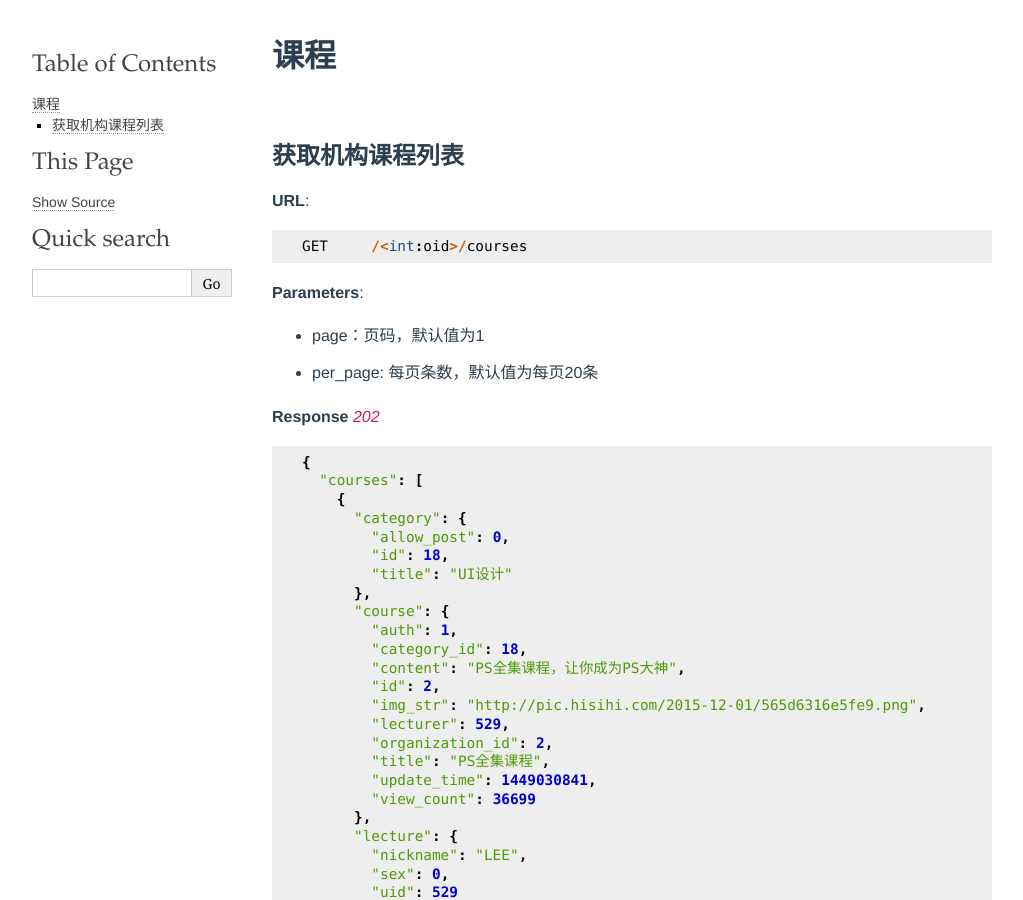
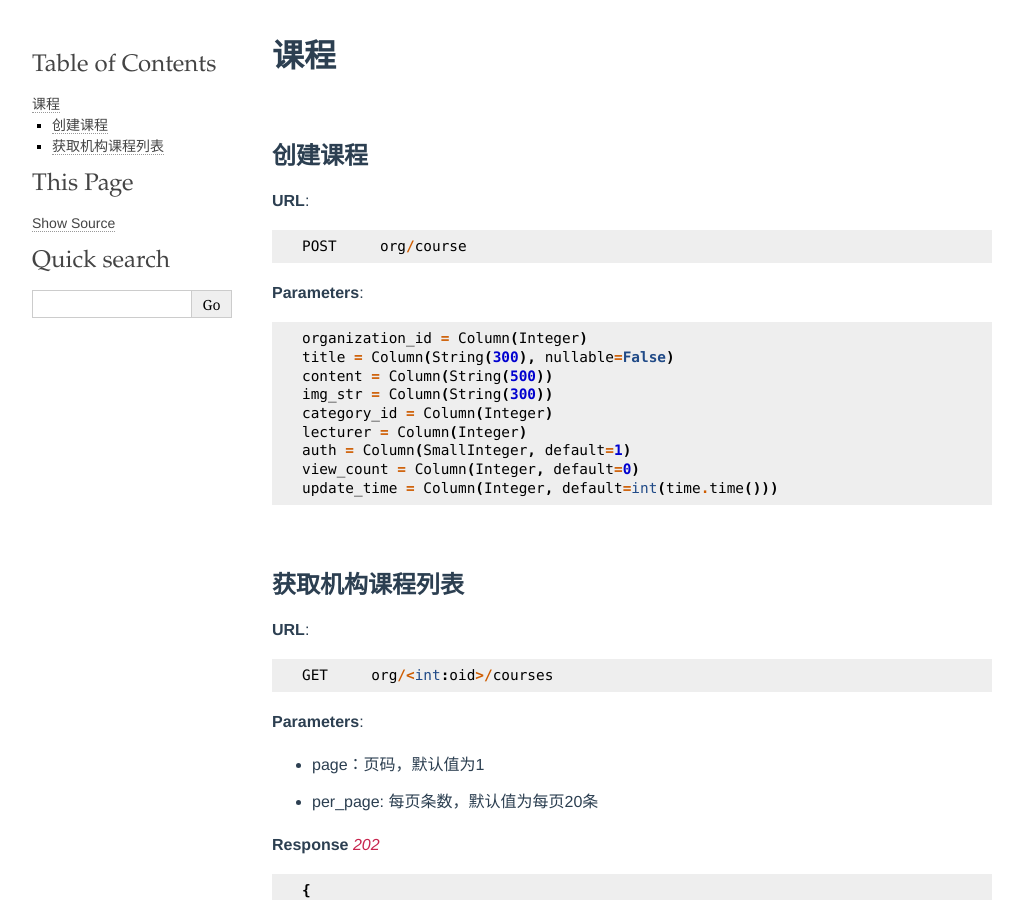
Before and after one commit to clownmelody/hisihi_api, a Sphinx documentation site: the page built from docs/course.rst, in a window 1280 px wide and 900 px high. Shown: the whole window, without its empty margins (118-1141 px from the left). Built offline with Sphinx 7.4.7, drawn with Linux system fonts in a browser that asks for light colours.

```diff
--- a/docs/course.rst
+++ b/docs/course.rst
@@ -3,11 +3,33 @@
 课程
 ==========
 
+创建课程
+~~~~~~~~~~~~~~~
+**URL**::
+
+    POST     org/course
+
+**Parameters**:
+
+.. sourcecode:: python
+
+    organization_id = Column(Integer)
+    title = Column(String(300), nullable=False)
+    content = Column(String(500))
+    img_str = Column(String(300))
+    category_id = Column(Integer)
+    lecturer = Column(Integer)
+    auth = Column(SmallInteger, default=1)
+    view_count = Column(Integer, default=0)
+    update_time = Column(Integer, default=int(time.time()))
+
+
+
 获取机构课程列表
 ~~~~~~~~~~~~~~~
 **URL**::
 
-    GET     /<int:oid>/courses
+    GET     org/<int:oid>/courses
 
 
 **Parameters**:
```
Also changed, not shown: 1 other file.
